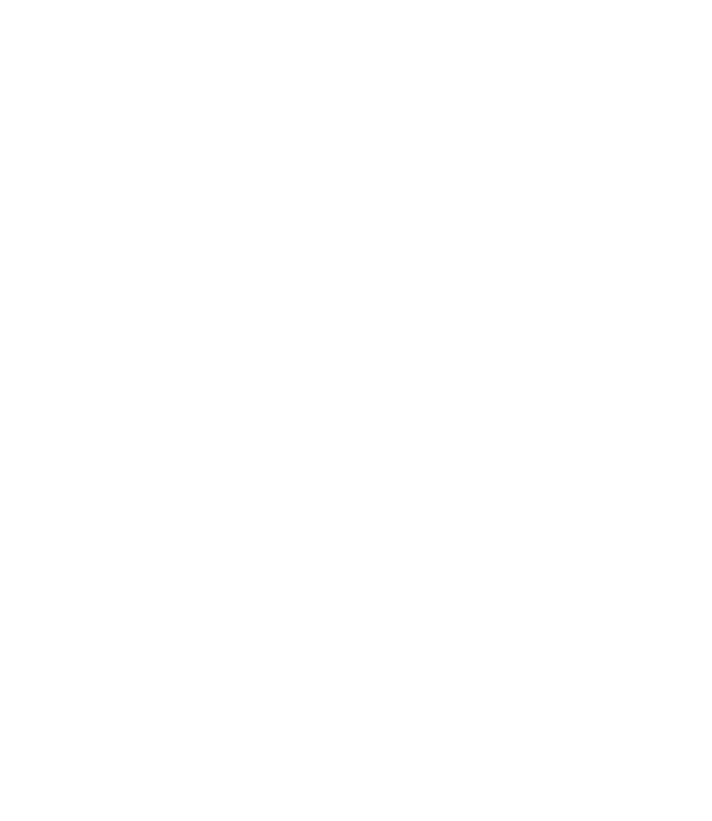
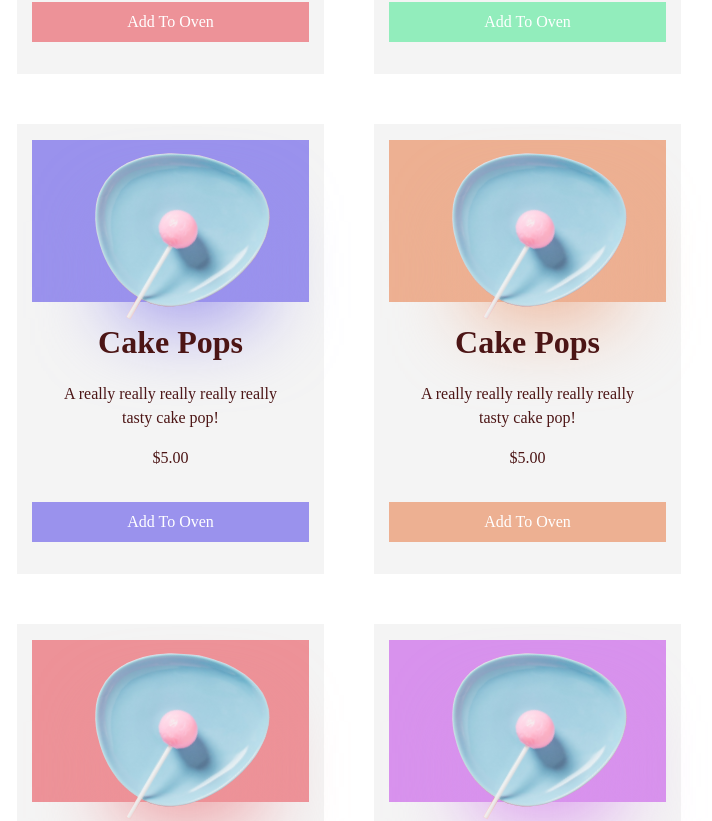
Before and after one commit to Jrwolf99/bakery, a React (Create React App) app: page /menu in a window 1280 px wide. Shown: the part 507-1328 px from the top of the page, without its empty margins (291-1003 px from the left). Before the commit the page ends 800 px from the top, so only its background shows below. Built offline with nearby package versions, Linux system fonts and the light colour scheme.

Commit message:
made menu card

```diff
--- a/src/Components/App.jsx
+++ b/src/Components/App.jsx
@@ -1,7 +1,6 @@
 import React from "react";
 import styled from "styled-components";
 import { Switch, Route } from "react-router-dom";
-
 
 import "../globalstyles/globalreset.css"
 import Menu from "./Menu/Menu";
@@ -10,6 +9,17 @@
 
 const StyledApp = styled.div`
 color: #4C1515;
+
+@media (min-width: 1500px) {
+  padding:  0 10em;
+}
+
+@media (min-width: 1500px) {
+  padding:  0 10em;
+}
+
+
+
 `;
 
 
--- a/src/Components/Menu/Menu.jsx
+++ b/src/Components/Menu/Menu.jsx
@@ -7,9 +7,15 @@
 
 
 const StyledMenuPage = styled.div`
+max-width: 1000px;
+margin: auto;
+
 display: flex;
+flex-wrap: wrap;
 justify-content: center;
 align-items: center;
+gap: 50px;
+
 `;
 
 export default function Menu() {
@@ -22,6 +28,43 @@
                 price="$5.00"
                 color="#ED9298"
             />
+
+            <MenuCard
+                title="Cake Pops"
+                picture={CakePop}
+                desc="A really really really really really tasty cake pop!"
+                price="$5.00"
+                color="#92edbc"
+            />
+
+            <MenuCard
+                title="Cake Pops"
+                picture={CakePop}
+                desc="A really really really really really tasty cake pop!"
+                price="$5.00"
+                color="#9a92ed"
+            />
+            <MenuCard
+                title="Cake Pops"
+                picture={CakePop}
+                desc="A really really really really really tasty cake pop!"
+                price="$5.00"
+                color="#edb092"
+            />
+            <MenuCard
+                title="Cake Pops"
+                picture={CakePop}
+                desc="A really really really really really tasty cake pop!"
+                price="$5.00"
+                color="#ED9298"
+            />
+            <MenuCard
+                title="Cake Pops"
+                picture={CakePop}
+                desc="A really really really really really tasty cake pop!"
+                price="$5.00"
+                color="#d892ed"
+            />
         </StyledMenuPage>
     )
 }
--- a/src/Components/Menu/MenuCard/MenuCard.jsx
+++ b/src/Components/Menu/MenuCard/MenuCard.jsx
@@ -1,50 +1,87 @@
 import React from 'react'
 import styled from 'styled-components'
+import { Link } from 'react-router-dom';
 
 const StyledMenuCard = styled.div`
-    width: 200px;
-    height: 300px;
+    width: 307px;
+    height: 450px;
     display: flex;
     flex-direction: column;
-    justify-content: space-evenly;
     align-items: center;
     background-color: #F4F4F4;
 `;
 const StyledBackColor = styled.div`
-      width: 85%;
-    height: 40%;
+    width: 90%;
+    height: 41%;
+    margin: 1rem;
     position: relative;
     background-color: ${props => props.color};
 `;
+
+const StyledBlur = styled.div`
+    position: absolute;
+    background-color: ${props => props.color};
+    height: 60%;
+    width: 50%;
+    top: 80%;
+    left: 56%;
+    transform: translate(-50%, -50%);
+    filter: blur(40px);
+
+
+`;
+
 const StyledImage = styled.img`
     position: absolute;
     height: 150%;
-    top: 70%;
+    top: 60%;
     left: 50%;
+    z-index: 1;
     transform: translate(-50%, -50%);
 `;
 const StyledTitle = styled.h4`
         text-align: center;
+        font-size: 2rem;
+        z-index: 1;
+        color: ${props => props.color};
+
 
 `;
 const StyledDesc = styled.p`
         text-align: center;
+        padding: 1em 2.5em;
+        color: ${props => props.color};
+
 
 `;
 const StyledPrice = styled.p`
         text-align: center;
+        color: ${props => props.color};
 
 `;
+const StyledButton = styled(Link)`
+        text-align: center;
+        padding: .5em 4em;
+        margin: 2em;
+        width: 90%;
+        background-color: ${props => props.color};
+        color: white;
+`;
+
+
+
 
 export default function MenuCard({ title, picture, desc, price, color }) {
     return (
         <StyledMenuCard>
             <StyledBackColor color={color}>
                 <StyledImage src={picture} alt={desc} />
+                <StyledBlur color={color} />
             </StyledBackColor>
             <StyledTitle>{title}</StyledTitle>
             <StyledDesc>{desc}</StyledDesc>
             <StyledPrice>{price}</StyledPrice>
+            <StyledButton color={color}>Add To Oven</StyledButton>
         </StyledMenuCard>
     )
 }
--- a/src/Components/NavBar/NavBar.jsx
+++ b/src/Components/NavBar/NavBar.jsx
@@ -8,6 +8,7 @@
 padding: 2.2em 3em;
 display: flex;
 align-items: center;
+
 `;
 const StyledHeadline = styled.h1`
 margin-right: auto;
@@ -21,6 +22,9 @@
 const StyledIcon = styled.img`
 width: 30px;
 height: 30px;
+
+
+
 `;
 
 
```
